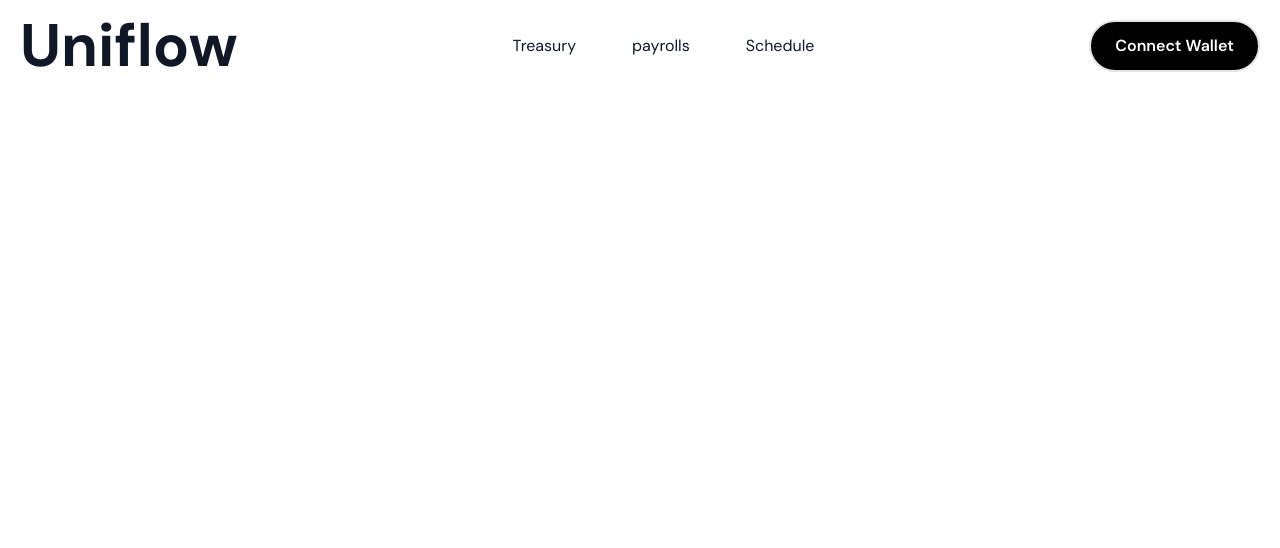
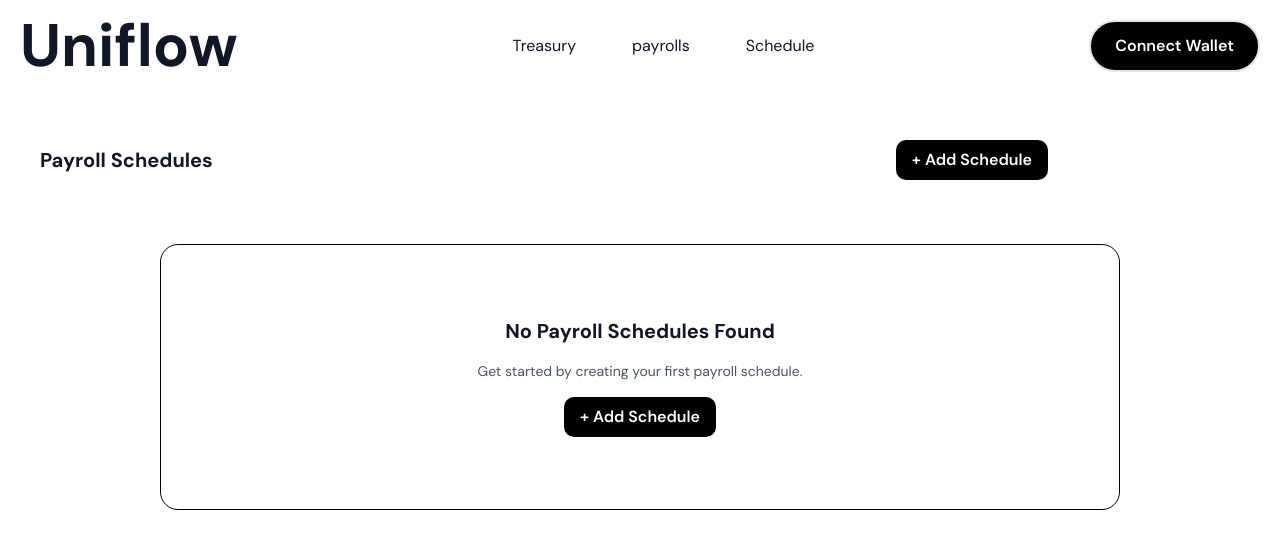
Before and after one commit to Apurvborhade/UniFlow, a Next.js app in the folder frontend/: page /schedule in a window 1280 px wide. Both pictures are taken after a click on the button "Delete". Shown: the top 548 px of the page. Built offline with nearby package versions, Linux system fonts and the light colour scheme.

Commit message:
Schedule Page UI improvement

```diff
--- a/frontend/app/(root)/schedule/page.tsx
+++ b/frontend/app/(root)/schedule/page.tsx
@@ -29,12 +29,37 @@ export default function PayrollSchedulePage() {
       toast.error("Please select a date and time");
       return;
     }
+    const payload = {
+      frequency,
+      runAt,
+      isActive,
+    };
+
+    if (editingId) {
+      toast.promise(
+        axios.put(
+          `https://uniflow-backend.apurvaborhade.dev/api/scheduler/payroll/update/${editingId}`,
+          payload,
+        ),
+        {
+          loading: "Updating payroll schedule...",
+          success: (res: any) => {
+            setSchedules((prev) =>
+              prev.map((s) => (s.id === editingId ? res.data.schedule : s)),
+            );
+            setEditingId(null);
+            setShowForm(false);
+            return res.data.message || "Schedule updated ";
+          },
+          error: (err: any) => err?.response?.data?.message || "Update failed",
+        },
+      );
+      return;
+    }
 
     const newSchedule: PayrollSchedule = {
       id: Date.now().toString(),
-    frequency,
-    runAt,
-    isActive,
+      ...payload,
       lastRunAt: null,
       nextRunAt: runAt,
     };
@@ -42,22 +67,21 @@ export default function PayrollSchedulePage() {
     toast.promise(
       axios.post(
         "https://uniflow-backend.apurvaborhade.dev/api/scheduler/payroll/create",
-      newSchedule
+        newSchedule,
       ),
       {
         loading: "Creating payroll schedule...",
         success: (res: any) => {
           setSchedules((prev) => [...prev, newSchedule]);
           setShowForm(false);
-        return res.data.message || "Schedule created 🎉";
+          return res.data.message || "Schedule created ";
         },
-      error: (err: any) =>
-        err?.response?.data?.message || "Something went wrong",
-    }
+        error: (err: any) => err?.response?.data?.message || "Create failed",
+      },
     );
   };
 
-  const handleEditSchedule = (schedule: PayrollSchedule) => {
+  const handleEditSchedule = async (schedule: PayrollSchedule) => {
     setFrequency(schedule.frequency);
     setRunAt(schedule.runAt);
     setIsActive(schedule.isActive);
@@ -100,14 +124,12 @@ export default function PayrollSchedulePage() {
 
   return (
     <main className="min-h-screen bg-white">
-      <div className="max-w-5xl  mx-auto px-4 sm:px-6 lg:px-8 py-6 sm:py-8 mt-8 sm:mt-0">
-        {/* Active Schedules List */}
-        {schedules.length > 0 && (
-          <div className="bg-white border border-black rounded-2xl p-6 sm:p-8 mb-6 sm:mb-8">
+      <div className=" max-w-5xl mx-auto ml-8  bg-white  rounded-2xl p-6 sm:p-2 mb-6 sm:mb-0">
         <div className="flex justify-between items-center mb-6">
           <h2 className="text-lg sm:text-xl font-bold text-gray-900">
-                Active Schedules
+            Payroll Schedules
           </h2>
+
           <button
             onClick={() => {
               handleCancelEdit();
@@ -118,6 +140,20 @@ export default function PayrollSchedulePage() {
             + Add Schedule
           </button>
         </div>
+      </div>
+
+      <div className="max-w-5xl  mx-auto px-4 sm:px-6 lg:px-8 py-6 sm:py-8 mt-8 sm:mt-0">
+        {/* Active Schedules List */}
+        {schedules.length > 0 ? (
+          <>
+          <div className="bg-white border border-black rounded-2xl p-6 sm:p-8 mb-6 sm:mb-8">
+            <div className="flex justify-between items-center mb-6">
+              <h2 className="text-lg sm:text-xl font-bold text-gray-900">
+                Active Schedules
+              </h2>
+
+            </div>
+
 
                 {/* Desktop Table View */}
                 <div className="hidden sm:block overflow-x-auto">
@@ -282,6 +318,27 @@ export default function PayrollSchedulePage() {
               ))}
             </div>
           </div>
+
+      </>) : (
+        <div className="bg-white border border-black rounded-2xl p-6 sm:p-8 mb-6 sm:mb-8">
+          <div className="flex flex-col items-center gap-4 py-10">
+            <h2 className="text-lg sm:text-xl font-bold text-gray-900">
+              No Payroll Schedules Found
+            </h2>
+            <p className="text-sm text-gray-600">
+              Get started by creating your first payroll schedule.
+            </p>
+            <button
+              onClick={() => {
+                handleCancelEdit();
+                setShowForm(true);
+              }}
+              className="bg-black hover:bg-blue-700 hover:scale-105 text-white px-4 py-2 rounded-lg font-semibold transition-colors text-sm sm:text-base"
+            >
+              + Add Schedule
+            </button>
+          </div>
+        </div>
       )}
 
         {/* Create/Edit Schedule Form */}
@@ -337,7 +394,6 @@ export default function PayrollSchedulePage() {
                 />
               </div>
 
-
               {/* Submit Buttons */}
               <div className="flex flex-col sm:flex-row gap-3 sm:gap-4 pt-4">
                 <button
@@ -357,8 +413,6 @@ export default function PayrollSchedulePage() {
             </form>
           </div>
         )}
-
-
       </div>
     </main>
   );
```
Lines whose indentation alone changed are shown as unchanged.
